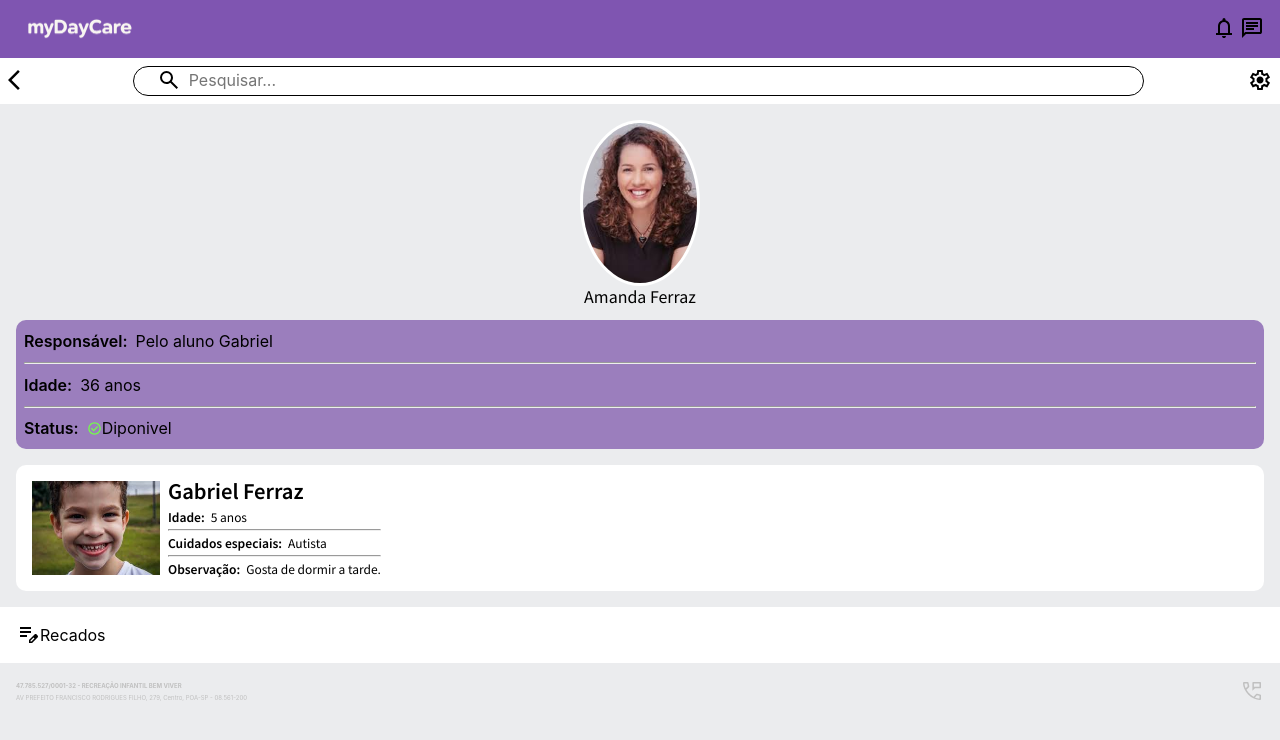
After one commit to W3nde11/T-DayCare, a PHP site: page /html/perfil.html in a window 1280 px wide. The commit adds this page. Shown: the top 740 px of the page. Run offline with PHP 8.4, Linux system fonts and the light colour scheme.

Commit message:
Criação da tela de perfil

```diff
--- /dev/null
+++ b/view/html/perfil.html
@@ -0,0 +1,56 @@
+<!DOCTYPE html>
+<html lang="pt-br">
+<head>
+    <meta charset="UTF-8">
+    <meta name="viewport" content="width=device-width, initial-scale=1.0">
+    <title>Perfil</title>
+    <link rel="stylesheet" href="../style.css">
+    <link href="https://fonts.googleapis.com/css2?family=Noto+Sans+JP:wght@100..900&display=swap" rel="stylesheet">
+</head>
+<body>
+    <header class="cabecalho">
+        <img class="cabecalho__logo" src="../img/imagem/logo texto.png" alt="Logo myDaycare">
+        <div class="cabecalho__secoes">
+            <a  href="notificacao.html"><img src="../img/icon/notificacao.svg" alt="Notificação"></a>
+            <a class="cabecalho__link" href="#"><img src="../img/icon/chat.svg" alt="Atendimento"></a>
+        </div>
+    </header>
+    <nav class="navegacao__perfil">
+        <a href="index.html"><img src="../img/icon/seta esquerda.svg" alt="Voltar"></a>
+
+        <input class="navegacao__pesquisa" type="search" id="pesquisar" placeholder="Pesquisar...">
+
+        <a href="#"><img src="../img/icon/configuracoes.svg" alt="Configurações"></a>
+    </nav>
+    <div class="perfil__container">
+        <img class="perfil__usuario" src="../img/imagem/usuario.jpg" alt="Usuário">
+        <h1 class="nome__usuario">Amanda Ferraz</h1>
+    </div>
+    <section class="perfil__info">
+        <ul>
+            <li class="perfil__lista-item"><span class="negrito">Responsável:</span> Pelo aluno Gabriel</li><hr/>
+            <li class="perfil__lista-item"><span class="negrito">Idade:</span> 36 anos</li><hr/>
+            <li class="perfil__lista-item"><span class="negrito">Status:</span> <img class="status" src="../img/icon/status.svg" alt="Status disponivel"> Diponivel</li>
+        </ul>
+    </section>
+    <section class="perfil__card">
+        <img src="../img/imagem/crianca.jpg" alt="" class="card__img">
+        <div class="card__container">
+            <h2 class="titilo__card">Gabriel Ferraz</h2>
+            <ul class="card__lista">
+                <li class="card__lista-item"><span class="negrito">Idade:</span>5 anos</li><hr/>
+                <li class="card__lista-item"><span class="negrito">Cuidados especiais:</span>Autista</li><hr/>
+                <li class="card__lista-item"><span class="negrito">Observação:</span>Gosta de dormir a tarde.</li>
+            </ul>
+        </div>
+    </section>
+    <a class="perfil__link" href="#"><img src="../img/icon/recados.svg">Recados</a>
+        <footer class="rodape">
+        <div class="rodape__container">
+            <h2 class="rodape__titulo">47.785.527/0001-32 - RECREAÇÃO INFANTIL BEM VIVER</h2>
+            <p class="rodape__texto">AV PREFEITO FRANCISCO RODRIGUES FILHO, 279, Centro, POA-SP - 08.561-200</p>
+        </div>
+        <a class="rodape__link" href="#"><img class="contato__icon" src="../img/icon/contato.svg" alt="contatos"></a>
+    </footer>
+</body>
+</html>
--- a/view/style.css
+++ b/view/style.css
@@ -5,6 +5,8 @@
 @import url(styles/apresentação.css);
 @import url(styles/topicos.css);
 @import url(styles/footer.css);
+@import url(styles/notificacao.css);
+@import url(styles/perfil.css);
 
 :root{
     --branco-principal: #FFFFFF;
--- a/view/styles/header.css
+++ b/view/styles/header.css
@@ -7,5 +7,5 @@
     position: relative;
 }
 .cabecalho__logo{
-    width: 50px;
+    width: 8rem;
 }
--- /dev/null
+++ b/view/styles/notificacao.css
@@ -0,0 +1,20 @@
+
+.titulo__notificacao{
+    width: 100%;
+    text-align: center;
+    font-weight: 700;
+    font-size: 18px;
+}
+.lista__notificacoes{
+    margin: 1em;
+}
+.lista__item{
+    margin: .5em;
+    background-color: var(--texto-footer);
+    padding: 1em;
+    border-radius: 10px;
+}
+.item__titilo{
+    font-weight: 600;
+    padding-bottom: .3em;
+}
--- /dev/null
+++ b/view/styles/perfil.css
@@ -0,0 +1,63 @@
+.navegacao__perfil{
+    display: flex;
+    align-items: center;
+    justify-content: space-between;
+    padding: .5em;
+    background-color: var(--branco-principal);
+}
+.perfil__container{
+    margin: 1em;
+    text-align: center;
+}
+.perfil__usuario{
+    border-radius: 100%;
+    height: 10rem;
+    border: 3px solid var(--branco-principal);
+}
+.nome__usuario{
+    font-family: var(--fonte-segundaria);
+}
+.perfil__info{
+    margin: 1em;
+    background-color: var(--titulo-apresentacao);
+    padding: .5em;
+    border-radius: 10px;
+}
+.negrito{
+    font-weight: 600;
+    padding-right: .5em;
+}
+.perfil__lista-item{
+    display: flex;
+    align-items: center;
+    padding: .3em 0;
+}
+.status{
+    width: 15px;
+}
+.perfil__card{
+    background-color: var(--branco-principal);
+    margin: 1em;
+    padding: 1em;
+    border-radius: 10px;
+    display: flex;
+    font-family: var(--fonte-segundaria);
+}
+.card__img{
+    width: 8rem;
+    padding-right: .5em;
+}
+.titilo__card{
+    font-size: 20px;
+    font-weight: 600;
+    margin-bottom: .5em;
+}
+.card__lista{
+    font-size: 12px;
+}
+.perfil__link{
+    display: flex;
+    align-items: center;
+    background-color: var(--branco-principal);
+    padding: 1em;
+}
--- a/view/styles/topicos.css
+++ b/view/styles/topicos.css
@@ -19,7 +19,7 @@
     text-align: right;
 }
 .topicos__icon{
-    width: 30%;
+    width: 2rem;
 }
 .topicos__links{
     font-size: 18px;
```
Also changed, not shown: view/html/index.html (+4 -4 lines), view/html/notificacao.html (added, +41 -0 lines), view/img/icon/configuracoes.svg (added), view/img/icon/recados.svg (added), view/img/icon/seta esquerda.svg (added), view/img/icon/status.svg (added), view/img/imagem/crianca.jpg (added), view/img/imagem/usuario.jpg (added).
